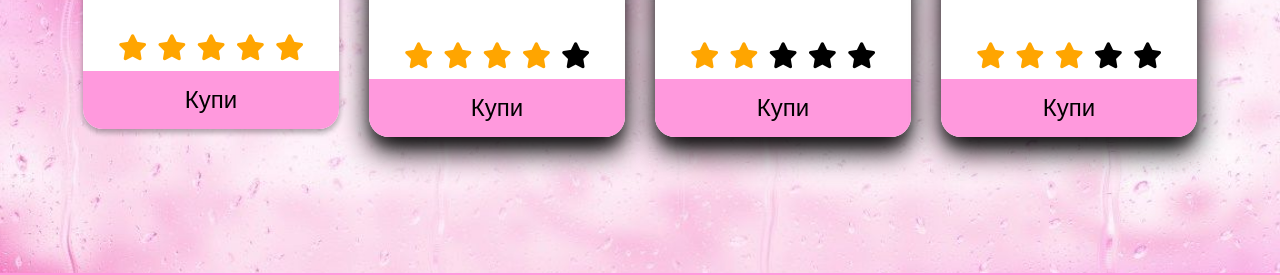
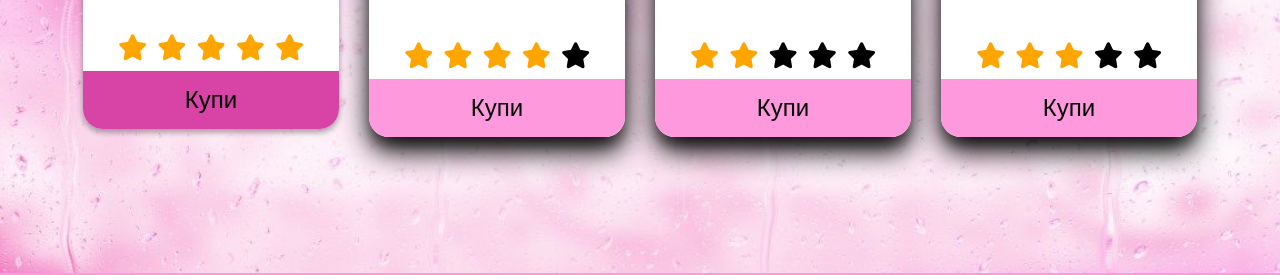
Before and after one commit to martinYotsov/gf-s_project, a plain HTML site: page category1.html in a window 1280 px wide. In both pictures the pointer is over the button 211 px from the left and 585 px from the top of the page. Shown: the part 477-752 px from the top of the page. Drawn offline with Linux system fonts and the light colour scheme.

Commit message:
Add files via upload

```diff
--- a/index.css
+++ b/index.css
@@ -246,7 +246,11 @@ img{
   margin-top: 5px;
   border-bottom-left-radius: 20px;
   border-bottom-right-radius: 20px;
-  background-color: #ff99dd;;
+  background-color: #ff99dd;
+}
+
+.content-cat button:hover{
+  background-color: #d843a6;
 }
 
 .content-cat h4{
@@ -260,7 +264,7 @@ img{
   }
 }
 
-@media(max-width:750px){
+@media(max-width: 650px){
   .content-cat{
     width: 100%;
   }
```
